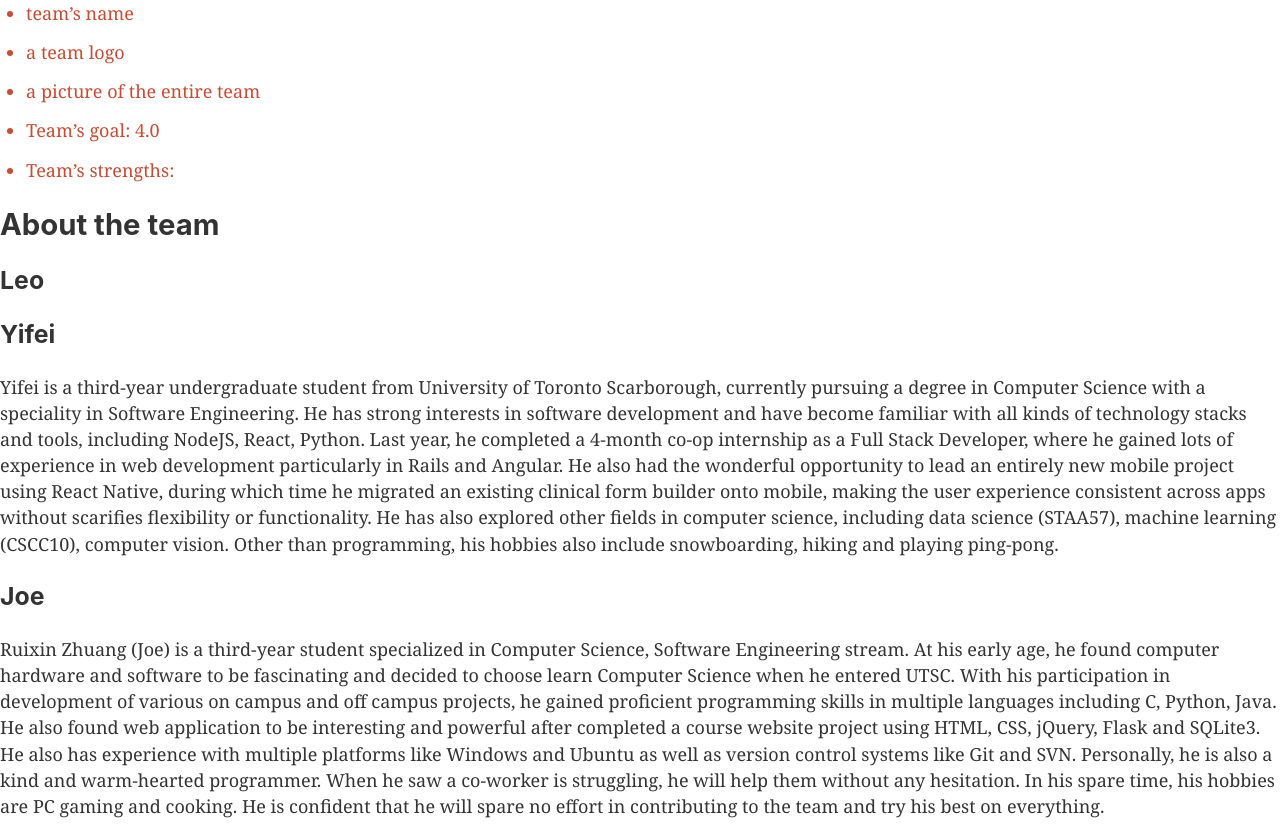
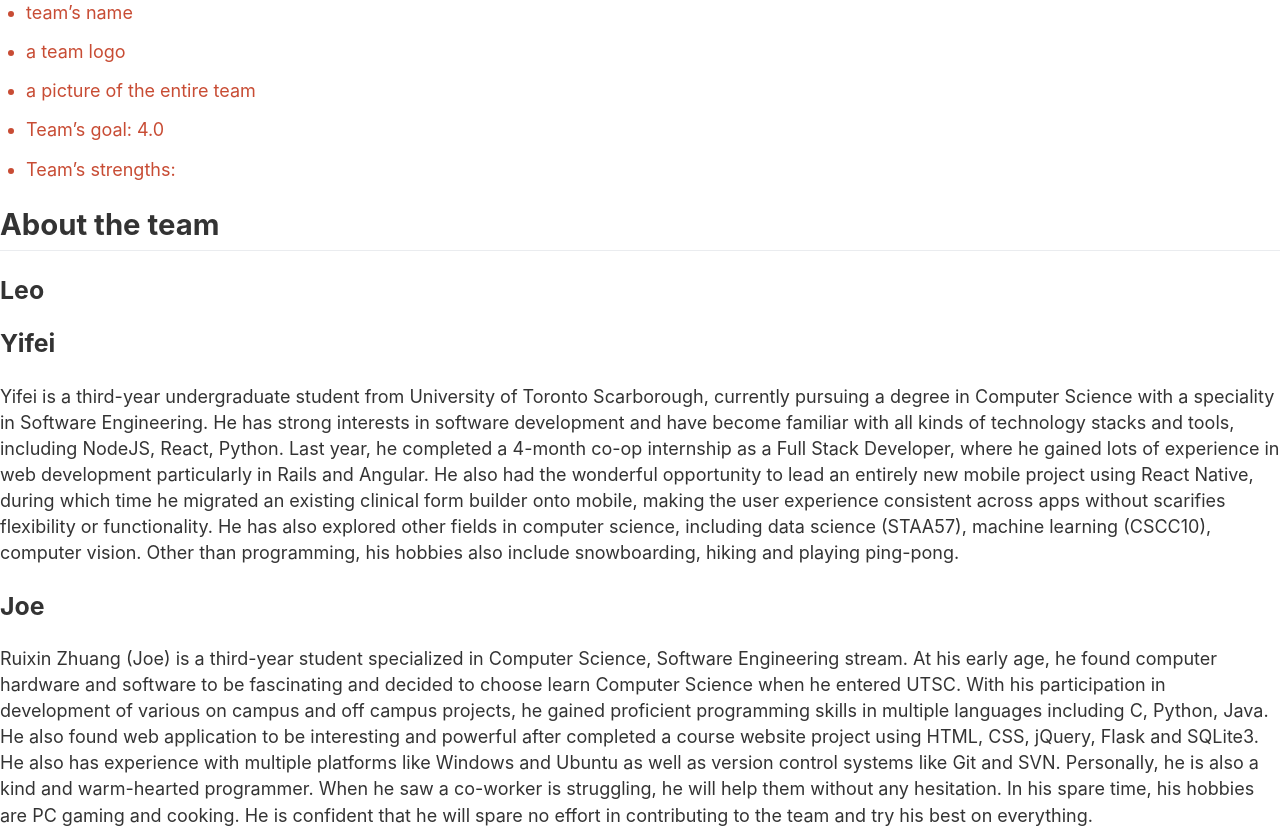
Before and after one commit to CSCC01/team_07-project, a Gatsby site: page / in a window 1280 px wide. Shown: the top 832 px of the page. Built offline with nearby package versions, Linux system fonts and the light colour scheme; Gatsby itself is replaced by a stand-in of ours.

Commit message:
Css overrides

```diff
--- a/src/components/layout.css
+++ b/src/components/layout.css
@@ -620,3 +620,12 @@ pre tt:after {
     font-size: 100%;
   }
 }
+
+body {
+  font-family: -apple-system, BlinkMacSystemFont, Segoe UI, Roboto, Oxygen,
+  Ubuntu, Cantarell, Fira Sans, Droid Sans, Helvetica Neue, sans-serif;
+}
+h2 {
+  padding-bottom: .3em;
+  border-bottom: 1px solid #eaecef;
+}
```
